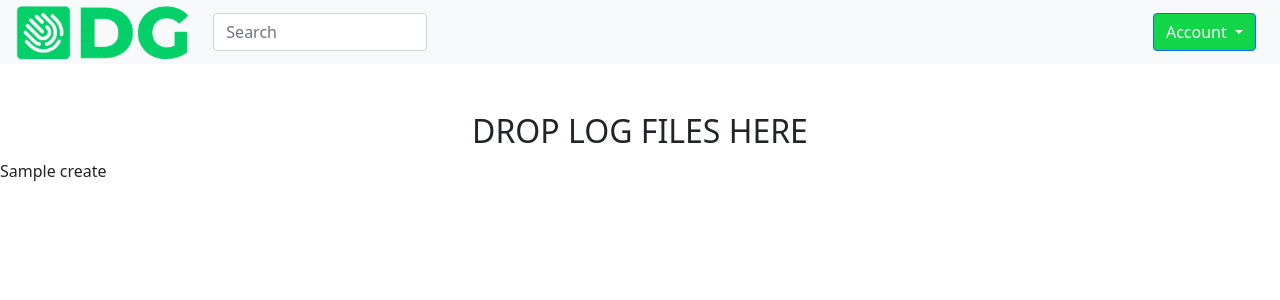
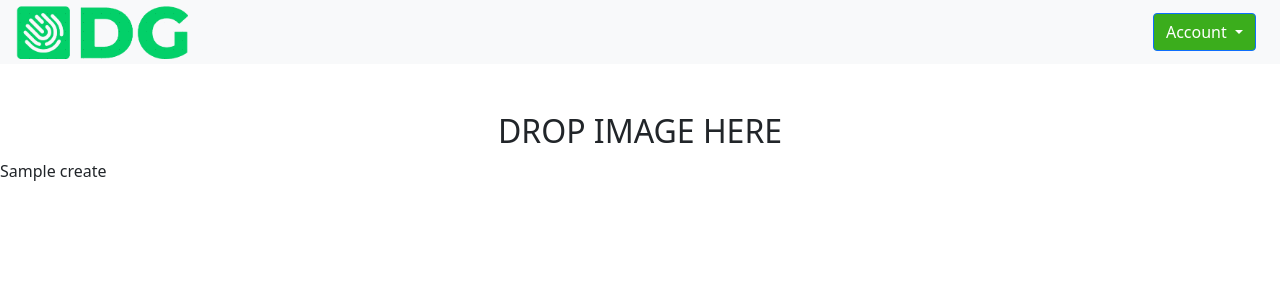
Before and after one commit to JeetanDmello/da-guubayes, a Flask app: template templates/home.html in a window 1280 px wide. Shown: the top 300 px of the page. Run offline with Flask 2, Linux system fonts and the light colour scheme; the template is opened without the code that fills it: most values are stand-ins (such as "Sample title", 1, 10 or a date in 2020); some libraries are stand-ins or nearby versions.

Commit message:
after lunch

```diff
--- a/app.py
+++ b/app.py
@@ -90,16 +90,21 @@ def login():
 
 @app.route('/home', methods=['GET', 'POST'])
 def home():
+    dir='posted'
+    for f in os.listdir(dir):
+        os.remove(os.path.join(dir, f))
     user_id = request.cookies.get('SessionCookie')
-    if user_id in session:
-        if request.method == 'POST':
-            f = request.files.get('file')
-            f.save(os.path.join(app.config['UPLOADED_PATH'],f.filename))
-        return render_template('home.html')
-    else:
-       return redirect(url_for('login'))
+
+    if request.method == 'POST':
+        f = request.files.get('file')
+        f.save(os.path.join(app.config['UPLOADED_PATH'],f.filename))
+        return redirect(url_for('result'))
+    return render_template('home.html')
 
 
+@app.route('/result', methods=['GET', 'POST'])
+def result():
+    return render_template('result.html')
 
 if __name__ == '__main__':
     app.run(host = "0.0.0.0", debug=True)
--- a/templates/home.html
+++ b/templates/home.html
@@ -6,12 +6,12 @@
     <link rel="stylesheet" href="https://stackpath.bootstrapcdn.com/bootstrap/5.0.0-alpha1/css/bootstrap.min.css" integrity="sha384-r4NyP46KrjDleawBgD5tp8Y7UzmLA05oM1iAEQ17CSuDqnUK2+k9luXQOfXJCJ4I" crossorigin="anonymous">
     <style>
         .btn-primary{
-            background-color: #10d648 !important;
+            background-color: #3bad1c !important;
         }
     </style>
     <title>Bootstrap 5 Simple Admin Dashboard</title>
     {{ dropzone.load_css() }}
-    {{ dropzone.style('border: 2px dashed #0087F7; margin: 2%; min-height: 400px;') }}
+    {{ dropzone.style('border: 2px dashed #0a2003; margin: 2%; min-height: 400px;background-color: #afe7a0;border-radius: 15px;') }}
     <!-- insert stylesheets here -->
 </head>
 <body>
@@ -23,9 +23,6 @@
             <button class="navbar-toggler d-md-none collapsed mb-3" type="button" data-toggle="collapse" data-target="#sidebar" aria-controls="sidebar" aria-expanded="false" aria-label="Toggle navigation">
                 <span class="navbar-toggler-icon"></span>
             </button>
-        </div>
-        <div class="col-12 col-md-4 col-lg-2">
-            <input class="form-control form-control-dark" type="text" placeholder="Search" aria-label="Search">
         </div>
         <div class="col-12 col-md-5 col-lg-8 d-flex align-items-center justify-content-md-end mt-3 mt-md-0">
 
@@ -44,12 +41,12 @@
 
     <div class="jumbotron">
         <br><br>
-        <h2 align="center">DROP LOG FILES HERE</h2>
+        <h2 align="center">DROP IMAGE HERE</h2>
     </div>
 
     {{ dropzone.create(action='home') }}
     {{ dropzone.load_js() }}
-    {{ dropzone.config() }}
+    {{ dropzone.config(redirect_url='result') }}
     <!-- insert scripts here -->
     <script src="https://cdn.jsdelivr.net/npm/popper.js@1.16.0/dist/umd/popper.min.js" integrity="sha384-Q6E9RHvbIyZFJoft+2mJbHaEWldlvI9IOYy5n3zV9zzTtmI3UksdQRVvoxMfooAo" crossorigin="anonymous"></script>
     <script src="https://stackpath.bootstrapcdn.com/bootstrap/5.0.0-alpha1/js/bootstrap.min.js" integrity="sha384-oesi62hOLfzrys4LxRF63OJCXdXDipiYWBnvTl9Y9/TRlw5xlKIEHpNyvvDShgf/" crossorigin="anonymous"></script>
--- a/templates/login.html
+++ b/templates/login.html
@@ -40,9 +40,7 @@
                             <button class="btn btn-lg btn-primary btn-login text-uppercase fw-bold mb-2" type="submit">Sign in</button>
                             <div class="text-center">
                               <a class="small" href="#">Forgot password?</a>
-                              <a class="small" href="/signup">Sign in you mofo</a>
                             </div>
-                            <div></div>
                           </div>
 
                         </form>
```
Also changed, not shown: templates/result.html (added, +12 -0 lines).
